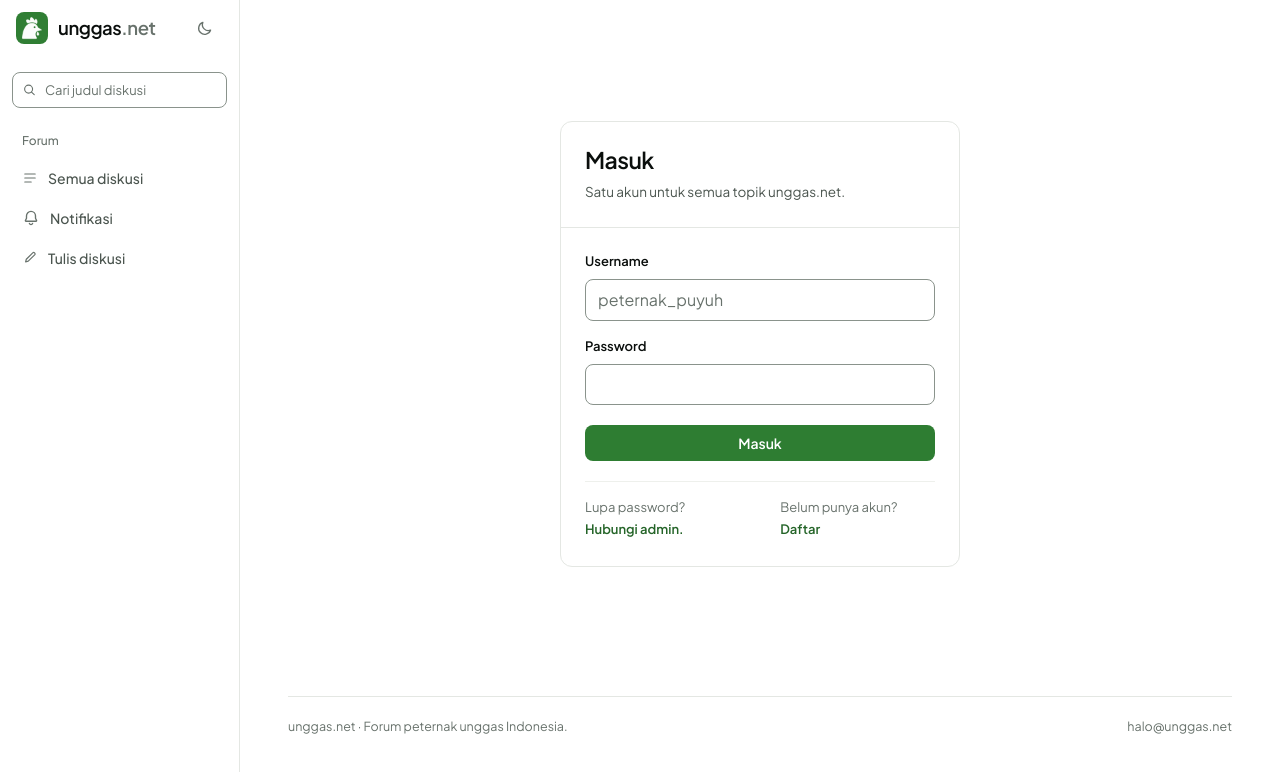
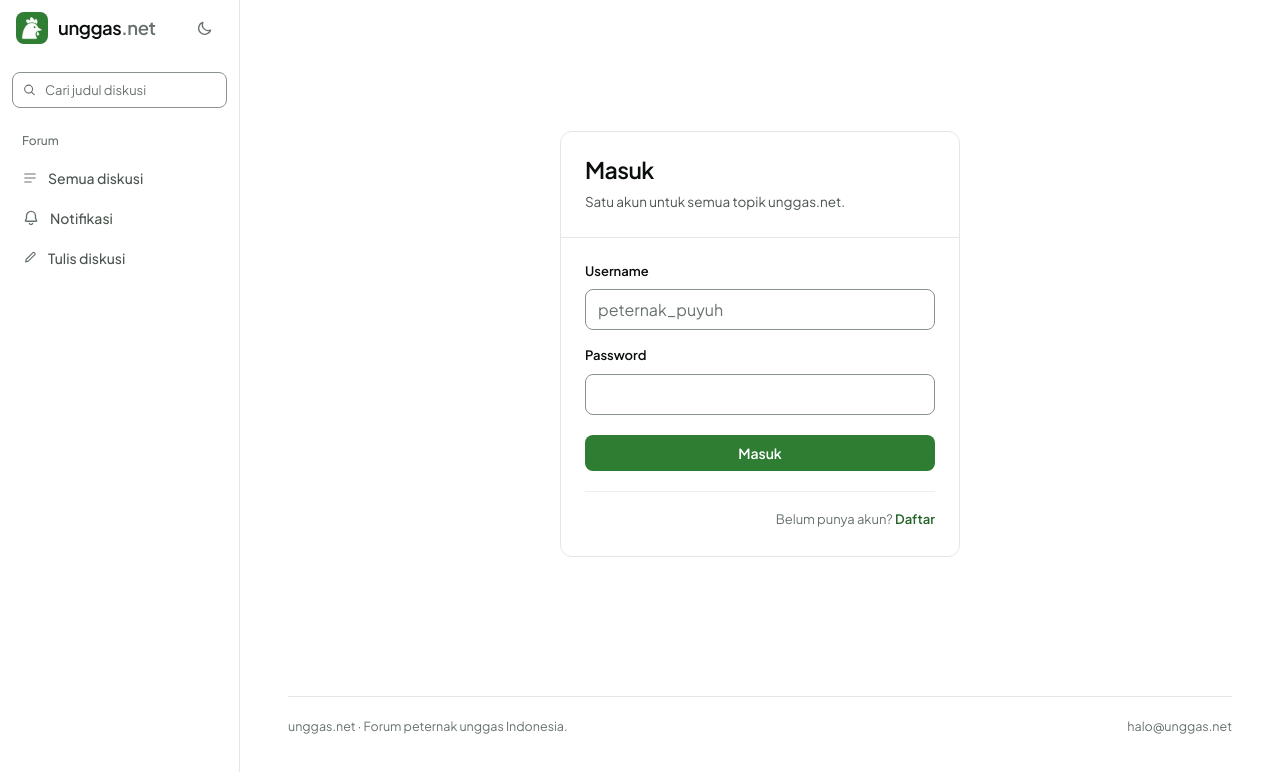
Before and after one commit to Arg-z/unggas-net, a Next.js app in the folder app/: page /masuk in a window 1280 px wide. Shown: the top 772 px of the page. Built offline with nearby package versions, Linux system fonts and the light colour scheme; no server answers.

Commit message:
Buang tautan lupa password saat email mati

```diff
--- a/app/src/app/(auth)/masuk/page.tsx
+++ b/app/src/app/(auth)/masuk/page.tsx
@@ -35,19 +35,12 @@ export default async function MasukPage({
         <MasukForm denganEmail={denganEmail} />
 
         <div className="mt-5 flex flex-col gap-2 border-t border-rule pt-4 text-[13px] text-ink-faint sm:flex-row sm:items-center sm:justify-between sm:gap-0">
-          {denganEmail ? (
+          {denganEmail && (
             <Link href="/lupa-password" className="link">
               Lupa password?
             </Link>
-          ) : (
-            <span>
-              Lupa password?{" "}
-              <a href="mailto:halo@unggas.net" className="link">
-                Hubungi admin.
-              </a>
-            </span>
           )}
-          <span>
+          <span className={denganEmail ? "" : "sm:ml-auto"}>
             Belum punya akun?{" "}
             <Link href="/daftar" className="link">
               Daftar
```
